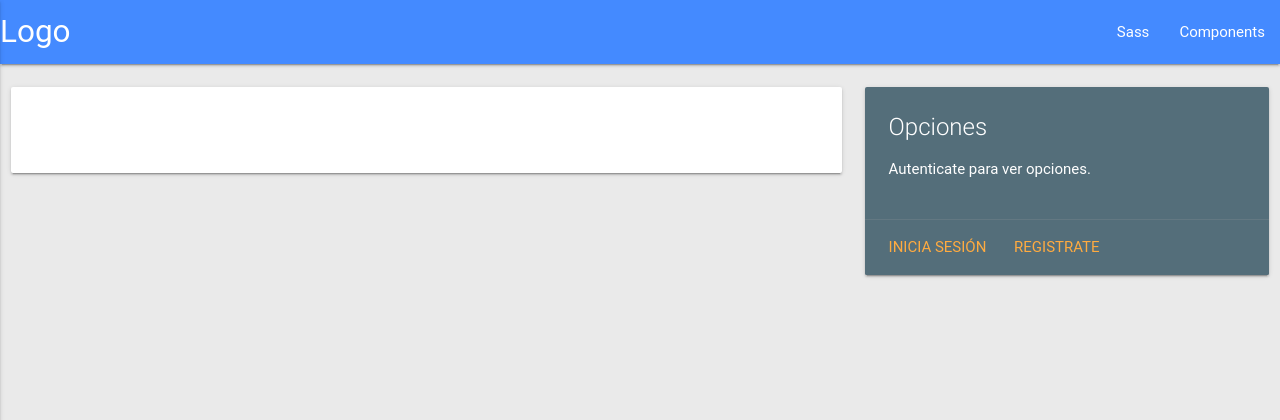
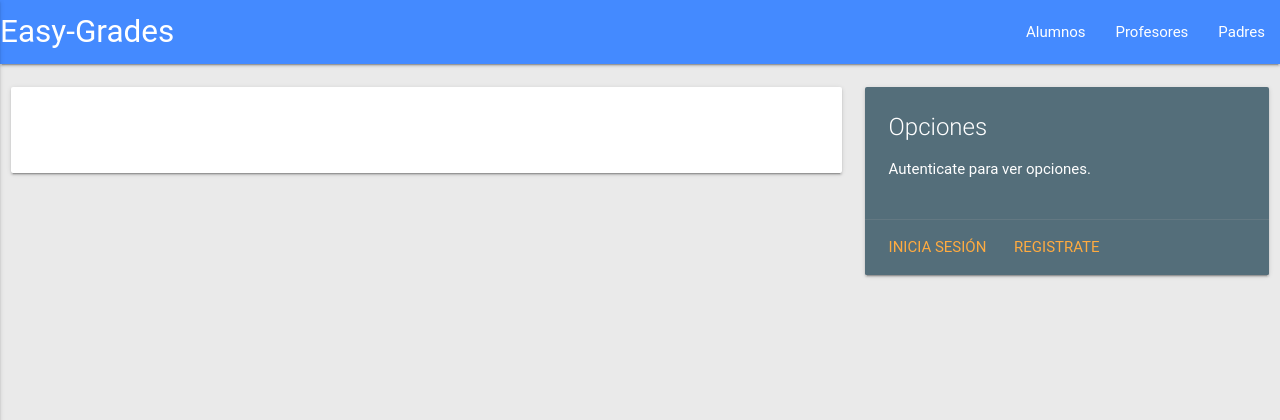
Before and after one commit to Topi99/Grades, a Django app: template templates/base.html in a window 1280 px wide. Shown: the top 420 px of the page. Run offline with Django 3.2, Linux system fonts and the light colour scheme; the template is opened without the code that fills it, so the values that code supplies are empty; parts of the project's set-up code (start-up, migrations or seed data) failed here and were passed over; some libraries are stand-ins or nearby versions; some web fonts are replaced.

Commit message:
Sirvern algunos links

```diff
--- a/cuentas/urls.py
+++ b/cuentas/urls.py
@@ -5,5 +5,6 @@ from .api import urls as UrlsAPICuentas
 
 urlpatterns = [
 	url(r'^registro/$', views.Registro.as_view(), name="registro"),
-	url(r'^api/', include(UrlsAPICuentas, namespace="api"))
+	url(r'^api/', include(UrlsAPICuentas, namespace="api")),
+	url(r'^padres/$', views.PadresListView.as_view(), name="padres")
 ]
--- a/cuentas/views.py
+++ b/cuentas/views.py
@@ -1,5 +1,5 @@
 from django.shortcuts import render, redirect
-from django.views.generic import View
+from django.views.generic import View, ListView
 
 from .forms import UserRegistroForm
 
@@ -47,3 +47,6 @@ class Registro(View):
 		else:
 			print("Error")
 			return render(request, template_name)
+
+class PadresListView(ListView):
+	model = Padre
--- a/templates/base.html
+++ b/templates/base.html
@@ -12,11 +12,12 @@
 
   <nav>
     <div class="nav-wrapper blue accent-2">
-      <a href="#!" class="brand-logo">Logo</a>
+      <a href="/" class="brand-logo">Easy-Grades</a>
       <a href="#" data-activates="mobile-demo" class="button-collapse"><i class="material-icons">menu</i></a>
       <ul class="right hide-on-med-and-down">
-        <li><a href="sass.html">Sass</a></li>
-        <li><a href="badges.html">Components</a></li>
+        <li><a href="#!">Alumnos</a></li>
+        <li><a href="#!">Profesores</a></li>
+        <li><a href="{%url 'cuentas:padres'%}">Padres</a></li>
       </ul>
       <ul class="side-nav" id="mobile-demo" style="z-index:1000;">
         <li><a href="sass.html">Sass</a></li>
```
Also changed, not shown: cuentas/templates/cuentas/padre_list.html (added, +13 -0 lines), db.sqlite3.
